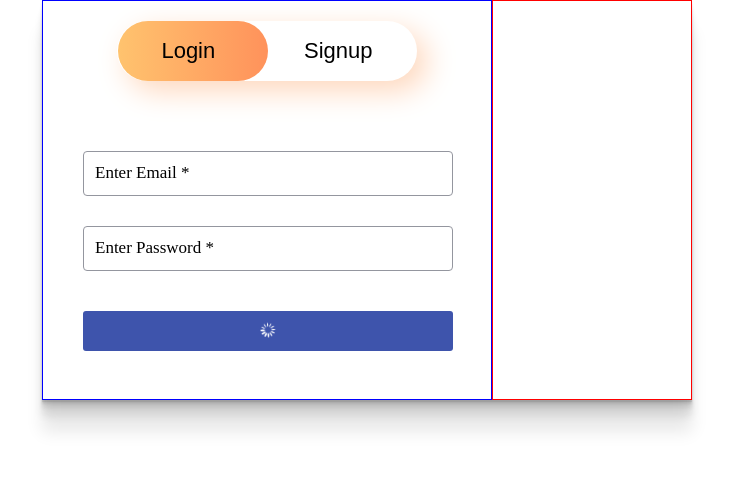
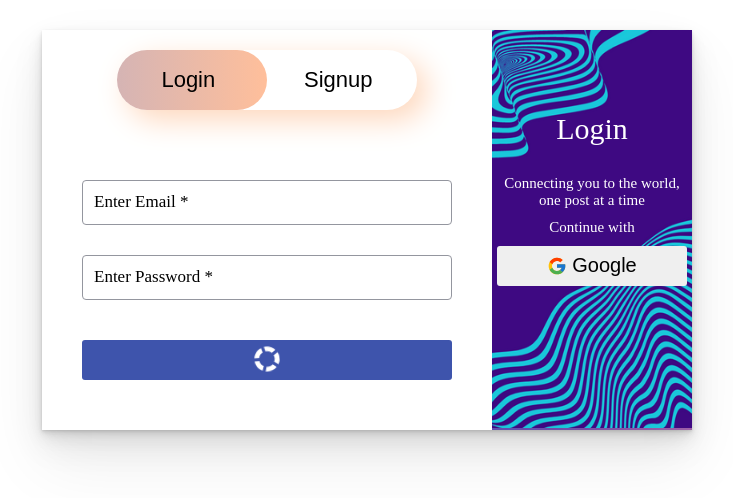
Before and after one commit to ImDebabrata/social-connect, a Next.js app in the folder social-connect/: page /authenticate in a window 1280 px wide. Shown: the top 498 px of the page, without its empty margins (273-1006 px from the left). Built offline with nearby package versions, Linux system fonts and the light colour scheme.

Commit message:
login/signup ui with responsive

```diff
--- a/social-connect/src/components/auth/Login.tsx
+++ b/social-connect/src/components/auth/Login.tsx
@@ -1,6 +1,6 @@
 import React, { useState } from "react";
 import style from "../../pages/authenticate/auth.module.scss";
-import { ImSpinner3 } from "react-icons/im";
+import { ImSpinner4 } from "react-icons/im";
 
 const initialState = {
   name: "",
@@ -57,7 +57,7 @@ const Login = () => {
         </div>
         {/* Submit */}
         <button className={style.submit_button} type="submit">
-          {true ? <ImSpinner3 /> : "Signup"}
+          {true ? <ImSpinner4 /> : "Signup"}
         </button>
       </form>
     </div>
--- a/social-connect/src/components/auth/Signup.tsx
+++ b/social-connect/src/components/auth/Signup.tsx
@@ -1,6 +1,6 @@
 import React, { useState } from "react";
 import style from "../../pages/authenticate/auth.module.scss";
-import { ImSpinner3 } from "react-icons/im";
+import { ImSpinner4 } from "react-icons/im";
 
 const initialState = {
   name: "",
@@ -44,7 +44,7 @@ const Signup = () => {
         <div className={style.input_container}>
           <label
             className={userInfo.email.length ? style.label_top : ""}
-            htmlFor="email"
+            htmlFor="_email"
           >
             Enter Email *
           </label>
@@ -53,14 +53,14 @@ const Signup = () => {
             name="email"
             onChange={handleUserInfo}
             type="email"
-            id="email"
+            id="_email"
           />
         </div>
         {/* Password */}
         <div className={style.input_container}>
           <label
             className={userInfo.password.length ? style.label_top : ""}
-            htmlFor="password"
+            htmlFor="_password"
           >
             Enter Password *
           </label>
@@ -69,7 +69,7 @@ const Signup = () => {
             name="password"
             onChange={handleUserInfo}
             type="password"
-            id="password"
+            id="_password"
           />
         </div>
         {/* Confirm Password */}
@@ -90,7 +90,7 @@ const Signup = () => {
         </div>
         {/* Submit */}
         <button className={style.submit_button} type="submit">
-          {true ? <ImSpinner3 /> : "Signup"}
+          {true ? <ImSpinner4 /> : "Signup"}
         </button>
       </form>
     </div>
--- a/social-connect/src/pages/authenticate/_form.scss
+++ b/social-connect/src/pages/authenticate/_form.scss
@@ -63,7 +63,7 @@
     background-color: #3795bd;
   }
   & > svg {
-    scale: 1.5;
+    scale: 2.5;
     animation: rotation 2s infinite linear;
     @keyframes rotation {
       from {
--- a/social-connect/src/pages/authenticate/auth.module.scss
+++ b/social-connect/src/pages/authenticate/auth.module.scss
@@ -2,7 +2,7 @@
 @import "form";
 
 .container {
-  width: 650px;
+  width: auto;
   height: 400px;
   margin: auto;
   // border: 2px solid black;
@@ -11,7 +11,7 @@
   > .form_container {
     width: 450px;
     height: 100%;
-    border: 1px solid blue;
+    // border: 1px solid blue;
     position: relative;
     float: left;
     overflow: hidden;
@@ -19,40 +19,97 @@
     @include medium-screen {
       float: initial;
       margin: auto;
+      box-shadow: rgba(0, 0, 0, 0.19) 0px 10px 20px,
+        rgba(0, 0, 0, 0.23) 0px 6px 6px;
     }
     @include small-screen {
       width: 100%;
     }
   }
   .side_bar {
+    @include flex(column, initial, center, 1rem);
+    padding: 5px;
+    color: white;
+    text-align: center;
     width: calc(100% - 450px);
-    border: 1px solid red;
+    // border: 1px solid red;
+    position: relative;
     height: 100%;
     float: left;
+    transition: all 0.1s ease-in-out;
+    background-image: url("../../assets/sidebar/login_potrait.png"),
+      url("../../assets/sidebar/signup_potrait.png");
+    background-repeat: no-repeat no-repeat;
+    background-size: 100% 398px, 100% 530px;
 
+    &::after {
+      content: "Login";
+      color: white;
+      font-size: 3rem;
+      position: absolute;
+      top: 08.2rem;
+      right: 0;
+      left: 0;
+      @include medium-screen {
+        display: none;
+      }
+    }
+    &.side_bar_move {
+      background-size: 0% 100%, 100% 530px;
+      &::after {
+        content: "Signup";
+        top: 12rem;
+      }
+    }
+
+    > p,
+    > span {
+      font-size: 1.5rem;
+    }
+    > button {
+      width: 100%;
+      height: 4rem;
+      color: black;
+      border: none;
+      border-radius: 0.3rem;
+      cursor: pointer;
+      @include flex(row, center, center, 5px);
+      font-size: 2rem;
+
+      &:active {
+        background-color: #aec2b6;
+      }
+    }
     // Responsive
 
     @include medium-screen {
-      display: block;
       float: initial;
       margin: auto;
       width: 450px;
-      height: 50px;
+      height: auto;
+      padding: 10px 40px;
+      background-size: 100% auto, 100% auto;
+      background-position: center;
+      box-shadow: rgba(0, 0, 0, 0.19) 0px 10px 20px,
+        rgba(0, 0, 0, 0.23) 0px 6px 6px;
+
+      &.side_bar_move {
+        background-size: 0% auto, 100% auto;
+        background-position: top;
+      }
     }
     @include small-screen {
       width: 100%;
     }
   }
   @include large-screen {
-    box-shadow: rgba(0, 0, 0, 0.09) 0px 2px 1px, rgba(0, 0, 0, 0.09) 0px 4px 2px,
-      rgba(0, 0, 0, 0.09) 0px 8px 4px, rgba(0, 0, 0, 0.09) 0px 16px 8px,
-      rgba(0, 0, 0, 0.09) 0px 32px 16px;
+    box-shadow: rgba(0, 0, 0, 0.07) 0px 1px 2px, rgba(0, 0, 0, 0.07) 0px 2px 4px,
+      rgba(0, 0, 0, 0.07) 0px 4px 8px, rgba(0, 0, 0, 0.07) 0px 8px 16px,
+      rgba(0, 0, 0, 0.07) 0px 16px 32px, rgba(0, 0, 0, 0.07) 0px 32px 64px;
   }
-  @include small-screen {
-    width: auto;
-  }
-  @include medium-screen {
-    width: auto;
+  @include large-screen {
+    margin-top: 30px;
+    width: 650px;
   }
 }
 
@@ -66,9 +123,7 @@
   margin: 20px auto;
   box-shadow: 10px 10px 30px rgb(254, 215, 188);
   border-radius: 50px;
-  display: flex;
-  justify-content: space-around;
-  align-items: center;
+  @include flex(row, center, space-around);
 
   @include small-screen {
     width: 80%;
@@ -89,12 +144,7 @@
   height: 60px;
   width: 150px;
   border-radius: 50px;
-  // border: 2px solid green;
-  background-image: linear-gradient(
-    to right,
-    rgb(255, 195, 110),
-    rgb(255, 146, 91)
-  );
+  background-image: linear-gradient(to right, #d5b4b4, #ffbf9b);
   position: absolute;
   top: 20px;
   left: 75px;
@@ -135,7 +185,6 @@
 
 .login-box,
 .signup-box {
-  // height: 100%;
   width: 450px;
   padding: 0px 40px;
 
--- a/social-connect/src/pages/authenticate/index.tsx
+++ b/social-connect/src/pages/authenticate/index.tsx
@@ -2,6 +2,7 @@ import React, { useState } from "react";
 import Login from "../../components/auth/Login";
 import style from "./auth.module.scss";
 import Signup from "@/components/auth/Signup";
+import { FcGoogle } from "react-icons/fc";
 
 const Authenticate = () => {
   const [currentForm, setCurrentForm] = useState("login");
@@ -48,7 +49,18 @@ const Authenticate = () => {
           <Signup />
         </div>
       </div>
-      <div className={style.side_bar}></div>
+      <div
+        className={`${style.side_bar} ${
+          currentForm === "signup" ? style.side_bar_move : ""
+        }`}
+      >
+        <p>Connecting you to the world, one post at a time</p>
+        <span>Continue with</span>
+        <button>
+          {<FcGoogle />}
+          <span>Google</span>
+        </button>
+      </div>
     </div>
   );
 };
--- a/social-connect/src/styles/config.scss
+++ b/social-connect/src/styles/config.scss
@@ -1,3 +1,11 @@
+@mixin flex($dir: row, $align: flex-start, $justify: flex-start, $gap: 0) {
+  display: flex;
+  flex-direction: $dir;
+  align-items: $align;
+  justify-content: $justify;
+  gap: $gap;
+}
+
 @mixin small-screen {
   @media screen and (max-width: 480px) {
     @content;
```
Also changed, not shown: social-connect/src/assets/sidebar/login_potrait.png (added), social-connect/src/assets/sidebar/signup_potrait.png (added).
